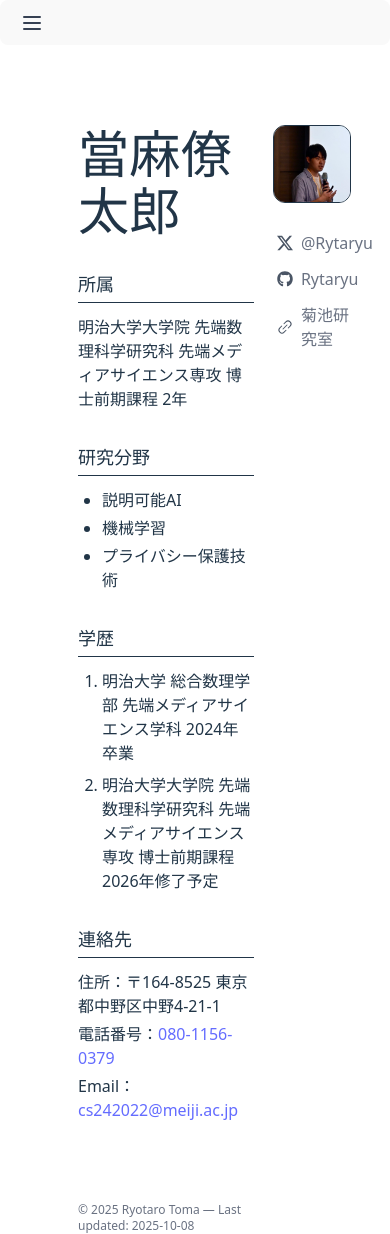
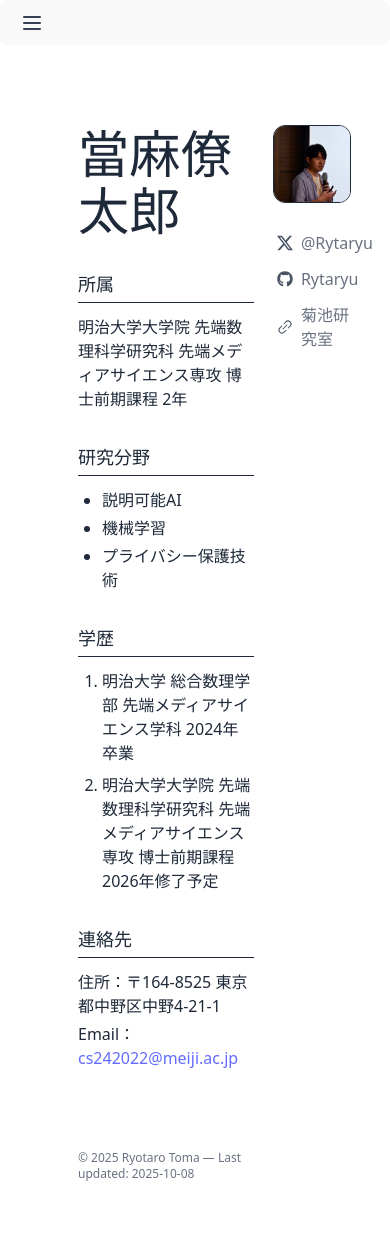
Before and after one commit to Rytaryu/rytaryu.github.io, a React (Vite) app: page / in a window 390 px wide. After the commit the page ends 1182 px from the top, so only its background shows below. Built offline with nearby package versions, Linux system fonts and the light colour scheme.

Commit message:
refactor: update HomeContent to comment out phone number and improve layout styles in App

```diff
--- a/src/App.tsx
+++ b/src/App.tsx
@@ -132,7 +132,7 @@ export default function App() {
 
 
   return (
-    <main className="grid grid-cols-[auto,1fr] min-h-screen">
+    <main className="grid grid-cols-[auto,1fr] min-h-screen bg-white text-gray-800">
       <SideBar lang={lang} setLang={setLang} active={active} setActive={setActive} />
       <div className="w-[70vw] ml-[20vw] mr-[10vw] mt-20">
           {active === "home" && <HomeContent lang={lang} />}
--- a/src/HomeContent.tsx
+++ b/src/HomeContent.tsx
@@ -30,7 +30,7 @@ export default function HomeContent({ lang }: { lang: Lang }) {
     jp: "〒164-8525 東京都中野区中野4-21-1",
     en: "4-21-1 Nakano, Nakano-ku, Tokyo 164-8525, Japan",
   };
-  const phone = { jp: "080-1156-0379", en: "+81-80-1156-0379" };
+//   const phone = { jp: "080-1156-0379", en: "+81-80-1156-0379" };
   const email = "cs242022@meiji.ac.jp";
   const year = new Date().getFullYear();
 
@@ -65,12 +65,12 @@ export default function HomeContent({ lang }: { lang: Lang }) {
           <Section title={t("連絡先", "Contact", lang)}>
             <div className="space-y-1">
               <p>{t("住所", "Address", lang)}：{t(address.jp, address.en, lang)}</p>
-              <p>
+              {/* <p>
                 {t("電話番号", "Phone", lang)}：
                 <a className="underline" href={lang === "jp" ? "tel:08011560379" : "tel:+818011560379"}>
                   {t(phone.jp, phone.en, lang)}
                 </a>
-              </p>
+              </p> */}
               <p>
                 Email： <a className="underline" href={`mailto:${email}`}>{email}</a>
               </p>
```
